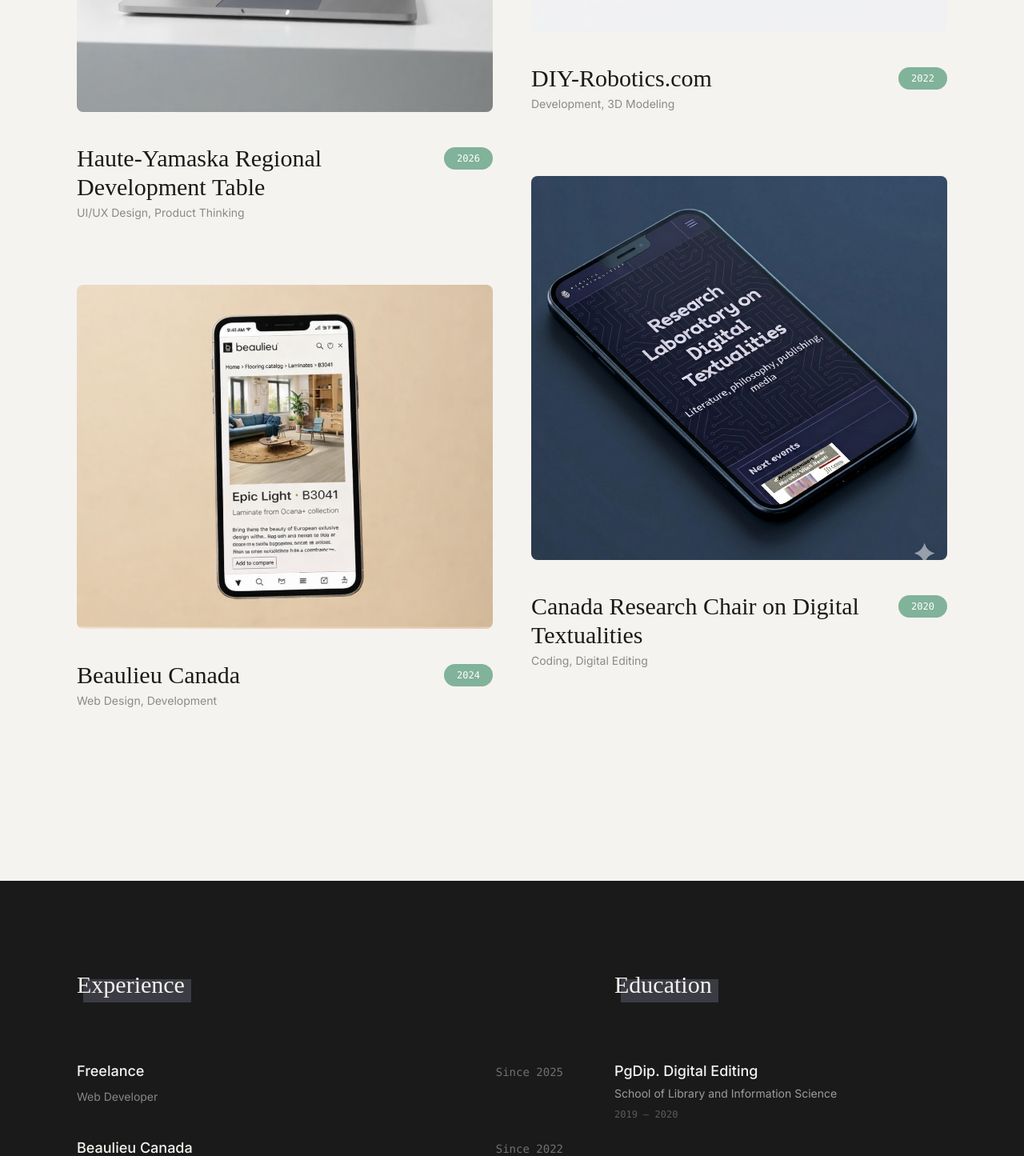
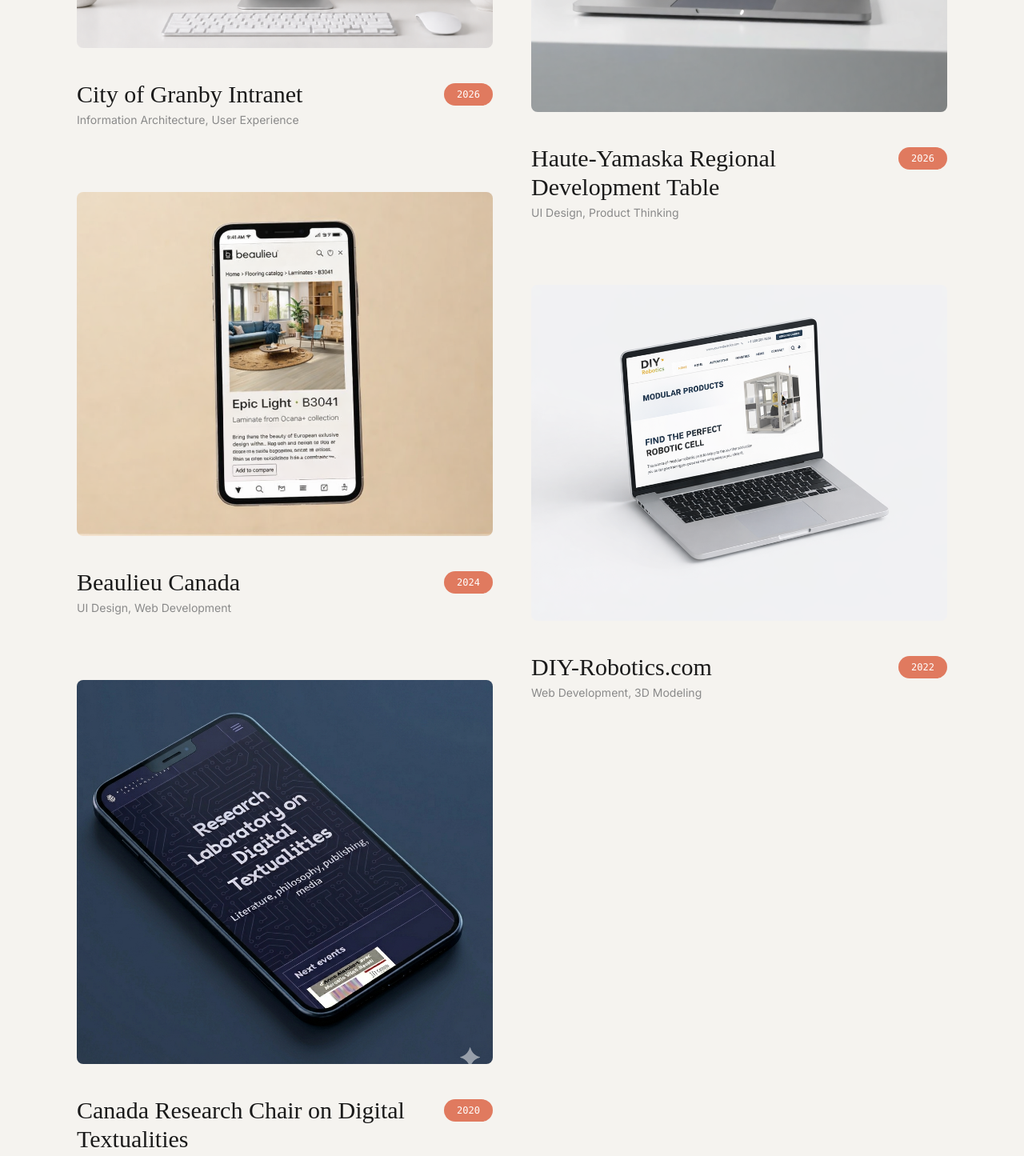
Before and after one commit to patrickchartrand/me, a Vue app: page / in a window 1280 px wide. Shown: the part 1900-3345 px from the top of the page at 80% size. Built offline with nearby package versions, Linux system fonts and the light colour scheme; no server answers.

Commit message:
feat: add new information

```diff
--- a/index.html
+++ b/index.html
@@ -45,7 +45,7 @@
       referrerpolicy="no-referrer"
     ></script>
   </head>
-  <body>
+  <body style="overflow-x: hidden">
     <div id="app"></div>
     <script type="module" src="/src/main.ts"></script>
   </body>
--- a/src/components/StackSection.vue
+++ b/src/components/StackSection.vue
@@ -14,7 +14,7 @@
   { name: 'Node.js', slug: 'nodedotjs' },
   { name: 'Prisma', slug: 'prisma' },
   { name: 'WordPress', slug: 'wordpress' },
-  { name: 'Git', slug: 'git' },
+  { name: 'Drupal', slug: 'drupal' },
   { name: 'Markdown', slug: 'markdown' },
   { name: 'XML', slug: 'xml' },
 ]
--- a/src/components/WorkSection.vue
+++ b/src/components/WorkSection.vue
@@ -1,5 +1,5 @@
 <script setup lang="ts">
-import { computed } from 'vue'
+import { computed, ref, onMounted, onUnmounted } from 'vue'
 import { useI18n } from 'vue-i18n'
 import { projects as projectsMeta } from '@/utils/projects'
 
@@ -10,15 +10,31 @@
   category: string
 }
 
+const isMobile = ref(false)
+let mql: MediaQueryList | null = null
+
+function onMQLChange(e: MediaQueryListEvent) {
+  isMobile.value = e.matches
+}
+
+onMounted(() => {
+  mql = window.matchMedia('(max-width: 767px)')
+  isMobile.value = mql.matches
+  mql.addEventListener('change', onMQLChange)
+})
+
+onUnmounted(() => {
+  mql?.removeEventListener('change', onMQLChange)
+})
+
 const projects = computed(() => {
   const translations = tm('work.projects') as ProjectTranslation[]
-  return projectsMeta
-    .map((p, i) => ({
-      ...p,
-      title: translations[i]?.title ?? p.title,
-      category: translations[i]?.category ?? p.category,
-    }))
-    .sort((a, b) => Number(b.year) - Number(a.year))
+  const mapped = projectsMeta.map((p, i) => ({
+    ...p,
+    title: translations[i]?.title ?? p.title,
+    category: translations[i]?.category ?? p.category,
+  }))
+  return isMobile.value ? [...mapped].sort((a, b) => Number(b.year) - Number(a.year)) : mapped
 })
 
 function navigateTo(url: string) {
@@ -66,7 +82,7 @@
               />
               <p class="text-sm text-secondary">{{ project.category }}</p>
             </div>
-            <span class="text-xs bg-[#81b29a] text-white rounded-full px-4 py-1.5 mt-1 font-mono">
+            <span class="text-xs bg text-white rounded-full px-4 py-1.5 mt-1 font-mono">
               {{ project.year }}
             </span>
           </div>
@@ -77,6 +93,10 @@
 </template>
 
 <style scoped>
+.bg {
+  background-color: rgb(224 122 95 / var(--tw-text-opacity, 1));
+}
+
 .masonry-grid {
   columns: 1;
   column-gap: 3rem;
--- a/src/i18n/locales/en.ts
+++ b/src/i18n/locales/en.ts
@@ -40,20 +40,24 @@
     title: 'Selected Work',
     projects: [
       {
+        title: 'City of Granby\u00a0Intranet\u00a0',
+        category: 'Information Architecture, User Experience',
+      },
+      {
+        title: 'Beaulieu Canada',
+        category: 'UI Design, Web Development',
+      },
+      {
+        title: 'Canada Research Chair on Digital Textualities',
+        category: 'Semantic Text Markup, Layout Coding',
+      },
+      {
         title: 'Haute-Yamaska Regional Development\u00a0Table',
-        category: 'UI/UX Design, Product Thinking',
+        category: 'UI Design, Product Thinking',
       },
       {
         title: 'DIY-Robotics.com',
-        category: 'Development, 3D Modeling',
-      },
-      {
-        title: 'Beaulieu Canada',
-        category: 'Web Design, Development',
-      },
-      {
-        title: 'Canada Research Chair on Digital Textualities',
-        category: 'Coding, Digital Editing',
+        category: 'Web Development, 3D Modeling',
       },
     ],
   },
@@ -62,8 +66,9 @@
     experienceTitle: 'Experience',
     educationTitle: 'Education',
     items: [
-      { company: 'Freelance', role: 'Web Developer', period: 'Since 2025' },
-      { company: 'Beaulieu Canada', role: 'Frontend Developer', period: 'Since 2022' },
+      { company: 'Town of Granby', role: 'Webmaster', period: 'Since 2026' },
+      { company: 'Freelance', role: 'Web Integrator', period: 'Since 2025' },
+      { company: 'Beaulieu Canada', role: 'Frontend Developer', period: '2022-2026' },
       { company: 'DIY Robotics', role: 'Webmaster', period: '2021-2022 (since then consultant)' },
       { company: 'Avril', role: 'Copywriter & Social Media Manager', period: '2021' },
       { company: 'Sens Public', role: 'Digital Publisher', period: '2017-2020' },
--- a/src/i18n/locales/fr.ts
+++ b/src/i18n/locales/fr.ts
@@ -40,20 +40,24 @@
     title: 'Travaux sélectionnés',
     projects: [
       {
+        title: 'Intranet de la ville\u00a0de\u00a0Granby\u00a0',
+        category: 'Architecture d\u2019information, Expérience utilisateur',
+      },
+      {
+        title: 'Beaulieu Canada',
+        category: 'Design UI, Développement web',
+      },
+      {
+        title: 'Chaire de recherche du Canada sur les écritures numériques',
+        category: 'Balisage sémantique de texte, Mise en page',
+      },
+      {
         title: 'Table de développement r\u00e9gionale Haute-Yamaska',
-        category: 'Design UI/UX, Vision produit',
+        category: 'Design UI, Vision produit',
       },
       {
         title: 'DIY-Robotics.com',
-        category: 'Développement, Modélisation 3D',
-      },
-      {
-        title: 'Beaulieu Canada',
-        category: 'Design Web, Développement',
-      },
-      {
-        title: 'Chaire de recherche du Canada sur les écritures numériques',
-        category: 'Développement, Édition numérique',
+        category: 'Développement web, Modélisation 3D',
       },
     ],
   },
@@ -62,8 +66,9 @@
     experienceTitle: 'Expérience',
     educationTitle: 'Formation',
     items: [
-      { company: 'Freelance', role: 'Développeur Web', period: 'Depuis 2025' },
-      { company: 'Beaulieu Canada', role: 'Développeur Frontend', period: 'Depuis 2022' },
+      { company: 'Ville de Granby', role: 'Webmestre', period: 'Depuis 2026' },
+      { company: 'Freelance', role: 'Intégrateur Web', period: 'Depuis 2025' },
+      { company: 'Beaulieu Canada', role: 'Développeur Frontend', period: '2022-2026' },
       { company: 'DIY Robotics', role: 'Webmestre', period: '2021-2022 (consultant depuis)' },
       { company: 'Avril', role: 'Rédacteur & Gestionnaire des médias sociaux', period: '2021' },
       { company: 'Sens Public', role: "Chargé d'édition et de communication", period: '2017-2020' },
--- a/src/utils/projects.ts
+++ b/src/utils/projects.ts
@@ -11,25 +11,14 @@
 
 export const projects: Project[] = [
   {
-    title: 'Haute-Yamaska Regional Development&nbsp;Table',
-    category: 'UI/UX Design, Product Thinking',
+    title: 'Granby City Intranet',
+    category: 'Information Architecture, User Experience',
     year: '2026',
-    link: 'https://tabledeveloppementhy.ca',
-    image: '/images/haute-yamaska.png',
+    link: 'https://wallace.granby.ca',
+    image: '/images/wallace.png',
     imageAlt:
-      'minimalist laptop mockup showcasing a dark elegant website interface design, high end photography, studio lighting',
-    imageHeight: 'h-[520px]',
-  },
-  {
-    title: 'DIY-Robotics.com',
-    category: 'Development, 3D Modeling',
-    year: '2022',
-    link: 'https://diy-robotics.com/',
-    image: '/images/robotics.png',
-    imageAlt:
-      'isometric laptop mockup displaying a colorful modern digital magazine layout, clean background, soft shadows',
-    imageHeight: 'h-[420px]',
-    offset: true,
+      'Intranet interface for the City of Granby (Wallace), focused on information architecture and user experience, clean neutral UI',
+    imageHeight: 'h-[440px]',
   },
   {
     title: 'Beaulieu Canada',
@@ -52,4 +41,25 @@
     imageHeight: 'h-[480px]',
     offset: true,
   },
+  {
+    title: 'Haute-Yamaska Regional Development&nbsp;Table',
+    category: 'UI/UX Design, Product Thinking',
+    year: '2026',
+    link: 'https://tabledeveloppementhy.ca',
+    image: '/images/haute-yamaska.png',
+    imageAlt:
+      'minimalist laptop mockup showcasing a dark elegant website interface design, high end photography, studio lighting',
+    imageHeight: 'h-[520px]',
+  },
+  {
+    title: 'DIY-Robotics.com',
+    category: 'Development, 3D Modeling',
+    year: '2022',
+    link: 'https://diy-robotics.com/',
+    image: '/images/robotics.png',
+    imageAlt:
+      'isometric laptop mockup displaying a colorful modern digital magazine layout, clean background, soft shadows',
+    imageHeight: 'h-[420px]',
+    offset: true,
+  },
 ]
```
Also changed, not shown: public/images/wallace.png (added).
